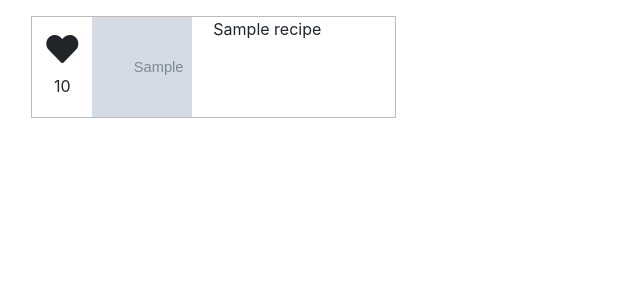
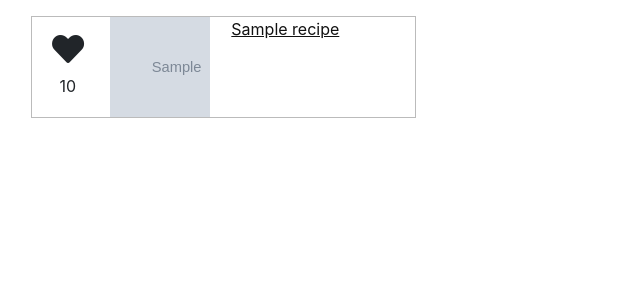
Before and after one commit to Code-Institute-Submissions/p4-online-cookbook, a Flask app: page / in a window 1280 px wide. Shown: the part 72-372 px from the top of the page, without its empty margins (0-640 px from the left). Run offline with Flask 2, Linux system fonts and the light colour scheme; grey boxes marked "Sample" are stand-in pictures; a database or web service that is not in the repository returns one stand-in record (values such as "Sample title"); some libraries are stand-ins or nearby versions.

Commit message:
Work on recipe cards

```diff
--- a/static/css/style.css
+++ b/static/css/style.css
@@ -21,3 +21,7 @@
     width: 100px;
     background-size: cover;
 }
+
+.recipe-card a {
+    color: #111111;
+}
--- a/templates/index.html
+++ b/templates/index.html
@@ -1,23 +1,23 @@
 {% extends 'base.html' %} {% block content %}
 
 <div class="recipe-cards">
-    <div class="row">
+    <div class="row no-gutters">
 
         {% for recipe in recipes %}
         <div class="col-12 col-sm-10 col-md-6 col-lg-4">
             <div class="recipe-card">
                 <div class="row h-100 no-gutters">
-                    <div class="col-2 text-center">
+                    <div class="col-2 text-center pl-2">
                         <span class="d-block favs"><i class="fas fa-heart"></i></span>
                         {{recipe.favourites|int}}
                     </div>
                     <div class="col-4">
-                        <div class="recipe-card-image" style="background-image:url({{recipe.image_url}})">
+                        <div class="recipe-card-image mx-auto" style="background-image:url({{recipe.image_url}})">
                             <a href="#"></a>
                         </div>
                     </div>
-                    <div class="col-6">
-                        {{recipe.name}}
+                    <div class="col-6 px-2">
+                        <a href="/recipe/{{recipe._id}}"><u>{{recipe.name}}</u></a>
                     </div>
                 </div>
             </div>
```
